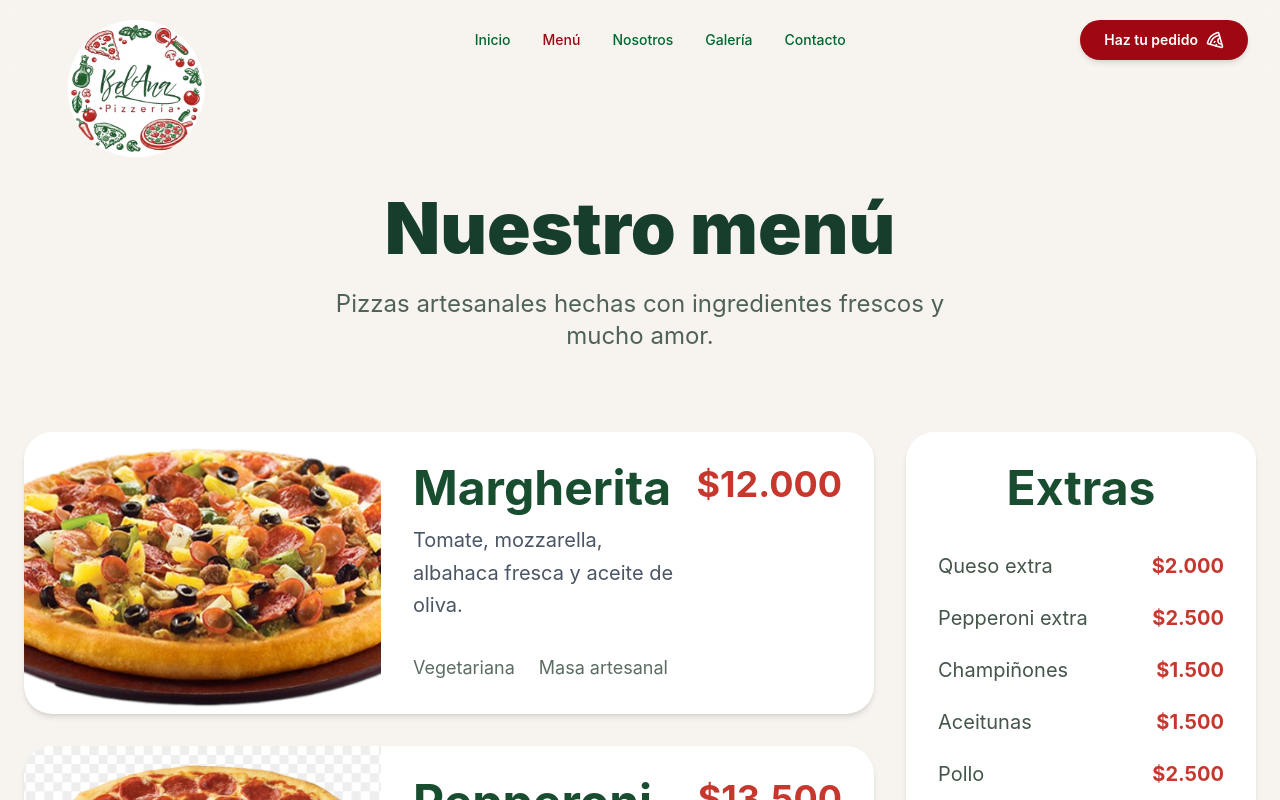
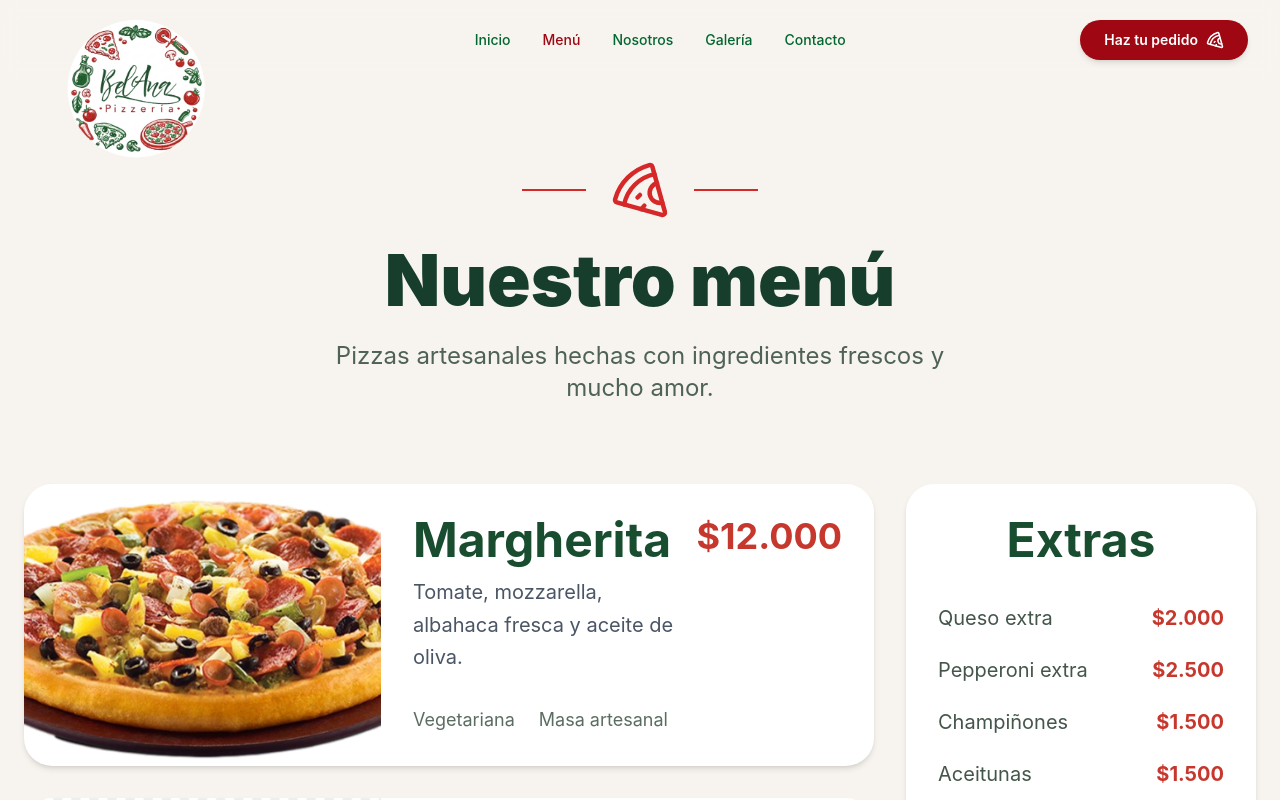
Before and after one commit to Xhan88/pizzeria-bel-ana, a React (Vite) app: page /menu in a window 1280 px wide. Shown: the top 800 px of the page. Built offline with nearby package versions, Linux system fonts and the light colour scheme.

Commit message:
feature-gallery

```diff
--- a/src/components/galeria/Gallery.tsx
+++ b/src/components/galeria/Gallery.tsx
@@ -4,17 +4,14 @@ import { galleryImages } from "./galleryData";
 
 const Gallery = () => {
   return (
-    <section className="py-28">
+    <section className="py-18">
 
-      {/* MAIN CONTAINER */}
       <div className="max-w-7xl mx-auto px-6">
 
-        {/* HEADER */}
         <div className="w-full overflow-hidden">
 
           <div className="flex flex-col items-center text-center">
 
-            {/* ICON + LINES */}
             <div className="flex items-center gap-6 mb-6">
 
               <div className="w-16 h-[2px] bg-[#d62828]" />
@@ -28,17 +25,14 @@ const Gallery = () => {
 
             </div>
 
-            {/* TITLE */}
             <h2 className="text-5xl md:text-7xl font-black text-[#173d2d] leading-none">
               Nuestra galería
             </h2>
 
-            {/* SUBTITLE */}
             <p className="text-[#d62828] text-3xl md:text-5xl mt-4 font-signature">
               Momentos que saben a pizza
             </p>
 
-            {/* DESCRIPTION */}
             <p className="max-w-2xl text-gray-600 text-lg mt-8 leading-relaxed">
               Cada imagen cuenta una historia de pasión,
               ingredientes frescos y el amor que ponemos
@@ -48,7 +42,6 @@ const Gallery = () => {
           </div>
         </div>
 
-        {/* GALLERY GRID */}
         <div className="grid grid-cols-1 md:grid-cols-4 gap-5 auto-rows-[300px] mt-20">
 
           {galleryImages.map((item) => (
@@ -63,30 +56,10 @@ const Gallery = () => {
 
       </div>
 
-      {/* FULL WIDTH SOCIAL SECTION */}
-      <section className="relative mt-24 overflow-hidden bg-gradient-to-r from-[#0d4b2a] via-[#135c34] to-[#0d4b2a] py-14">
+      <section className="relative mt-24 overflow-hidden  py-14"       style={{
+        backgroundImage: "url('nosotros/bg-nosotros.png')",
+      }}>
 
-        {/* DECORATIONS LEFT */}
-        <img
-          src="/decorations/basil-left.png"
-          alt="basil"
-          className="absolute left-0 bottom-0 w-28 opacity-90"
-        />
-
-        <img
-          src="/decorations/pizza-icon.png"
-          alt="pizza"
-          className="absolute left-40 top-6 w-20 opacity-20"
-        />
-
-        {/* DECORATIONS RIGHT */}
-        <img
-          src="/decorations/tomatoes.png"
-          alt="tomatoes"
-          className="absolute right-0 bottom-0 w-40"
-        />
-
-        {/* CONTENT */}
         <div className="relative z-10 flex flex-col items-center justify-center text-center px-6">
 
           <h2 className="text-white text-3xl md:text-5xl font-bold">
@@ -97,10 +70,8 @@ const Gallery = () => {
             Síguenos en nuestras redes sociales.
           </p>
 
-          {/* SOCIALS */}
           <div className="flex items-center gap-5 mt-8">
 
-            {/* INSTAGRAM */}
             <a
               href="#"
               className="w-14 h-14 rounded-full bg-white flex items-center justify-center hover:scale-110 duration-300"
@@ -108,7 +79,6 @@ const Gallery = () => {
               <i className="ri-instagram-line text-2xl text-[#135c34]" />
             </a>
 
-            {/* FACEBOOK */}
             <a
               href="#"
               className="w-14 h-14 rounded-full bg-white flex items-center justify-center hover:scale-110 duration-300"
@@ -116,7 +86,6 @@ const Gallery = () => {
               <i className="ri-facebook-fill text-2xl text-[#135c34]" />
             </a>
 
-            {/* WHATSAPP */}
             <a
               href="#"
               className="w-14 h-14 rounded-full bg-white flex items-center justify-center hover:scale-110 duration-300"
--- a/src/components/menu/MenuSection.tsx
+++ b/src/components/menu/MenuSection.tsx
@@ -1,18 +1,30 @@
 import { MenuCard } from "./MenuCard";
 import { ExtrasCard } from "./ExtrasCard";
 import { ComboCard } from "./ComboCard";
+import { Pizza } from "lucide-react";
 
 export const MenuSection = () => {
   return (
-    <section className="py-28 bg-[#f7f4ef]">
+    <section className="py-20 bg-[#f7f4ef]">
 
 
       <div className="max-w-7xl mx-auto px-6">
 
-        {/* TITLE */}
         <div className="text-center">
 
+          <div className="flex items-center justify-center gap-6 mb-6">
 
+          <div className="w-16 h-[2px] bg-[#d62828]" />
+
+          <Pizza
+            size={60}
+            className="text-[#d62828]"
+            strokeWidth={1.8}
+          />
+
+          <div className="w-16 h-[2px] bg-[#d62828]" />
+
+          </div>
 
           <h2 className="text-5xl md:text-7xl font-black text-[#173d2d] leading-none">
             Nuestro menú
@@ -25,10 +37,8 @@ export const MenuSection = () => {
 
         </div>
 
-        {/* CONTENT */}
         <div className="grid grid-cols-1 lg:grid-cols-[1fr_350px] gap-8 mt-20">
 
-          {/* LEFT */}
           <div className="space-y-8">
 
             <MenuCard
@@ -64,7 +74,6 @@ export const MenuSection = () => {
 
           </div>
 
-          {/* RIGHT */}
           <div>
   <ExtrasCard />
   <ComboCard />
```
Also changed, not shown: src/components/nosotros/ValuesSection.tsx (+0 -7 lines).
